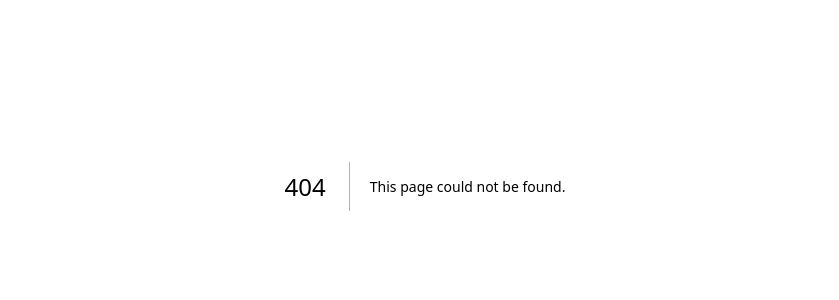
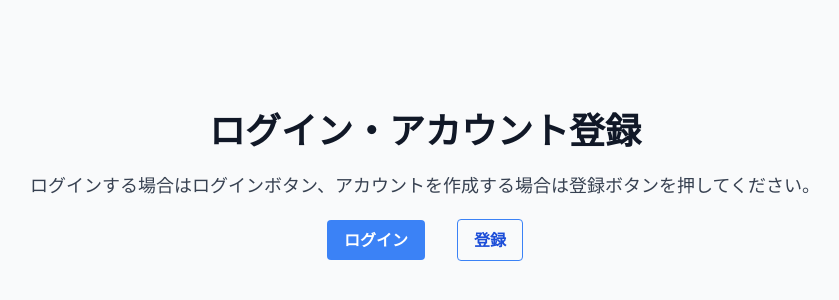
Before and after one commit to hirohana/aichat-openai, a Next.js app: page /auth in a window 1280 px wide. Before the commit this address had no page. Shown: the part 214-514 px from the top of the page, without its empty margins (215-1054 px from the left). Built offline with nearby package versions, Linux system fonts and the light colour scheme.

Commit message:
AuthPgaeコンポーネント作成

```diff
--- /dev/null
+++ b/src/app/auth/page.tsx
@@ -0,0 +1,5 @@
+import { AuthPage } from "src/components/pages/AuthPage";
+
+export default function Auth() {
+  return <AuthPage />;
+}
--- a/src/app/layout.tsx
+++ b/src/app/layout.tsx
@@ -18,7 +18,9 @@ export default function RootLayout({
   return (
     <html lang="ja">
       <body>
-        <NextAuthProvider>{children}</NextAuthProvider>
+        <main>
+          <NextAuthProvider>{children}</NextAuthProvider>
+        </main>
       </body>
     </html>
   );
--- a/src/app/page.tsx
+++ b/src/app/page.tsx
@@ -1,5 +1,5 @@
-import Link from "next/link";
+import { HomePage } from "src/components/pages/HomePage";
 
 export default function Home() {
-  return <Link href={"./form"}>form2!update</Link>;
+  return <HomePage />;
 }
--- /dev/null
+++ b/src/components/atoms/button/PrimaryButton.tsx
@@ -0,0 +1,19 @@
+type Props = {
+  name: string;
+  onClick?: () => void;
+};
+
+function PrimaryButton({ name, onClick }: Props) {
+  return (
+    <div>
+      <button
+        onClick={onClick}
+        className="py-2 px-4 font-semibold text-white hover:text-blue-700 bg-blue-500 hover:bg-transparent border hover:border-blue-500 border-transparent rounded"
+      >
+        {name}
+      </button>
+    </div>
+  );
+}
+
+export { PrimaryButton };
--- /dev/null
+++ b/src/components/atoms/button/SecondaryButton.tsx
@@ -0,0 +1,17 @@
+type Props = {
+  name: string;
+  onClick?: () => void;
+};
+
+function SecondaryButton({ name, onClick }: Props) {
+  return (
+    <button
+      onClick={onClick}
+      className="bg-transparent hover:bg-blue-500 text-blue-700 font-semibold hover:text-white py-2 px-4 border border-blue-500 hover:border-transparent rounded"
+    >
+      {name}
+    </button>
+  );
+}
+
+export { SecondaryButton };
--- /dev/null
+++ b/src/components/atoms/heading/HeadingDescription.tsx
@@ -0,0 +1,11 @@
+type Props = {
+  description: string;
+};
+
+function HeadingDescription({ description }: Props) {
+  return (
+    <p className="mb-5 text-base text-gray-700 md:text-lg">{description}</p>
+  );
+}
+
+export { HeadingDescription };
--- /dev/null
+++ b/src/components/atoms/heading/HeadingText.tsx
@@ -0,0 +1,13 @@
+type Props = {
+  text: string;
+};
+
+function HeadingText({ text }: Props) {
+  return (
+    <h2 className="text-center text-gray-900 text-3xl sm:text-4xl font-bold mb-5">
+      {text}
+    </h2>
+  );
+}
+
+export { HeadingText };
--- /dev/null
+++ b/src/components/atoms/link/PrimaryLink.tsx
@@ -0,0 +1,19 @@
+import Link from "next/link";
+
+type Props = {
+  name: string;
+  href: string;
+};
+
+function PrimaryLink({ name, href }: Props) {
+  return (
+    <Link
+      href={href}
+      className="py-2 px-4 font-semibold text-white hover:text-blue-700 bg-blue-500 hover:bg-transparent border hover:border-blue-500 border-transparent rounded"
+    >
+      {name}
+    </Link>
+  );
+}
+
+export { PrimaryLink };
--- /dev/null
+++ b/src/components/atoms/link/SecondaryLink.tsx
@@ -0,0 +1,19 @@
+import Link from "next/link";
+
+type Props = {
+  name: string;
+  href: string;
+};
+
+function SecondaryLink({ name, href }: Props) {
+  return (
+    <Link
+      href={href}
+      className="bg-transparent hover:bg-blue-500 text-blue-700 font-semibold hover:text-white py-2 px-4 border border-blue-500 hover:border-transparent rounded"
+    >
+      {name}
+    </Link>
+  );
+}
+
+export { SecondaryLink };
--- /dev/null
+++ b/src/components/pages/AuthPage.tsx
@@ -0,0 +1,23 @@
+import { HeadingText } from "src/components/atoms/heading/HeadingText";
+import { HeadingDescription } from "src/components/atoms/heading/HeadingDescription";
+import { PrimaryLink } from "src/components/atoms/link/PrimaryLink";
+import { SecondaryLink } from "src/components/atoms/link/SecondaryLink";
+
+const AuthPage = () => {
+  return (
+    <div className="max-w-screen-xl h-screen mx-auto px-4 bg-gray-50 md:text-center">
+      <div className="flex flex-col items-center justify-center h-full">
+        <HeadingText text="ログイン・アカウント登録" />
+        <HeadingDescription description="ログインする場合はログインボタン、アカウントを作成する場合は登録ボタンを押してください。" />
+        <div className="flex items-center justify-center">
+          <div className="mr-8">
+            <PrimaryLink name="ログイン" href="/login" />
+          </div>
+          <SecondaryLink name="登録" href="/register" />
+        </div>
+      </div>
+    </div>
+  );
+};
+
+export { AuthPage };
--- /dev/null
+++ b/src/components/pages/HomePage.tsx
@@ -0,0 +1,23 @@
+"use client";
+
+import { useSession } from "next-auth/react";
+import { useRouter } from "next/navigation";
+
+function HomePage() {
+  const router = useRouter();
+  const { data: session, status } = useSession();
+
+  if (status === "loading") return;
+  if (status === "unauthenticated") router.push("/auth");
+  return (
+    <div>
+      <h1>HomePage</h1>
+      <ul>
+        <li>name: {session?.user?.name}</li>
+        <li>name: {session?.user?.email}</li>
+      </ul>
+    </div>
+  );
+}
+
+export { HomePage };
--- a/tailwind.config.js
+++ b/tailwind.config.js
@@ -5,5 +5,8 @@ module.exports = {
     "./src/components/**/*.{js,ts,jsx,tsx,mdx}",
     "./src/app/**/*.{js,ts,jsx,tsx,mdx}",
   ],
+  theme: {
+    extend: {},
+  },
   plugins: [],
 };
```
